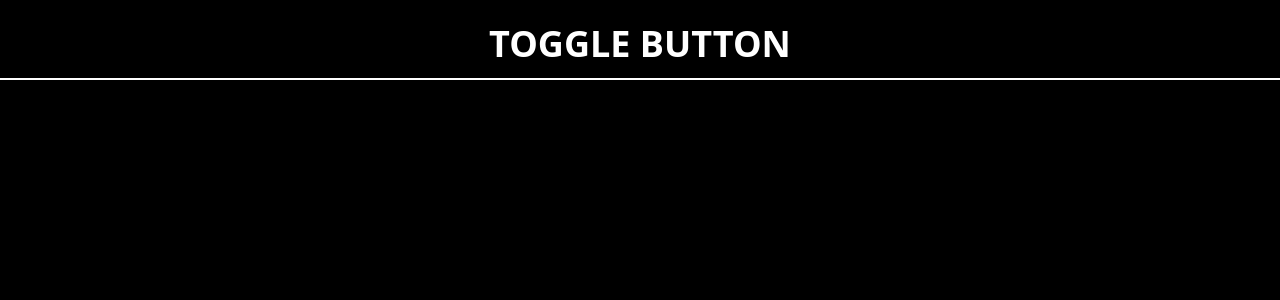
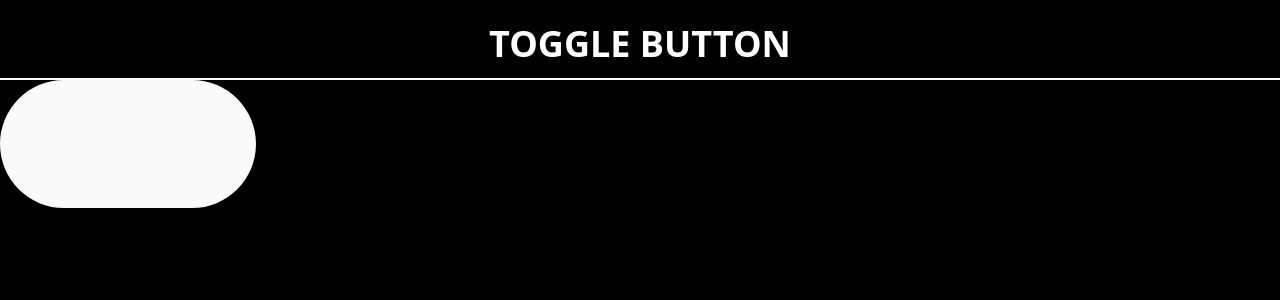
Before and after one commit to OndrejLosensky/toggle-button, a React (Create React App) app: page / in a window 1280 px wide. Shown: the top 300 px of the page. Built offline with nearby package versions, Linux system fonts and the light colour scheme.

Commit message:
přidání Toggle button komponenty

```diff
--- a/src/App.js
+++ b/src/App.js
@@ -1,4 +1,6 @@
 import Header from "./components/header/Header";
+import Toggle from "./components/toggle/Toggle";
+
 
 function App() {
   return (
@@ -6,6 +8,9 @@ function App() {
         <div>
          <Header/>
         </div>
+        <div>
+         <Toggle/>
+        </div>
     </section>
 
   );
--- /dev/null
+++ b/src/components/toggle/Toggle.js
@@ -0,0 +1,16 @@
+import React from "react";
+
+
+const Toggle = () => {
+
+
+    return(
+        <div>
+            <label htmlFor="toggle-button">
+                <input type="checkbox" id="toggle-button" className="cursor-pointer h-32 w-64 rounded-full appearance-none bg-slate-50"/>
+            </label>
+        </div>
+    )
+}
+
+export default Toggle
--- a/src/index.js
+++ b/src/index.js
@@ -7,6 +7,6 @@ import App from './App';
 const root = ReactDOM.createRoot(document.getElementById('root'));
 root.render(
   <React.StrictMode>
-    <App />
+      <App/>
   </React.StrictMode>
 );
```
